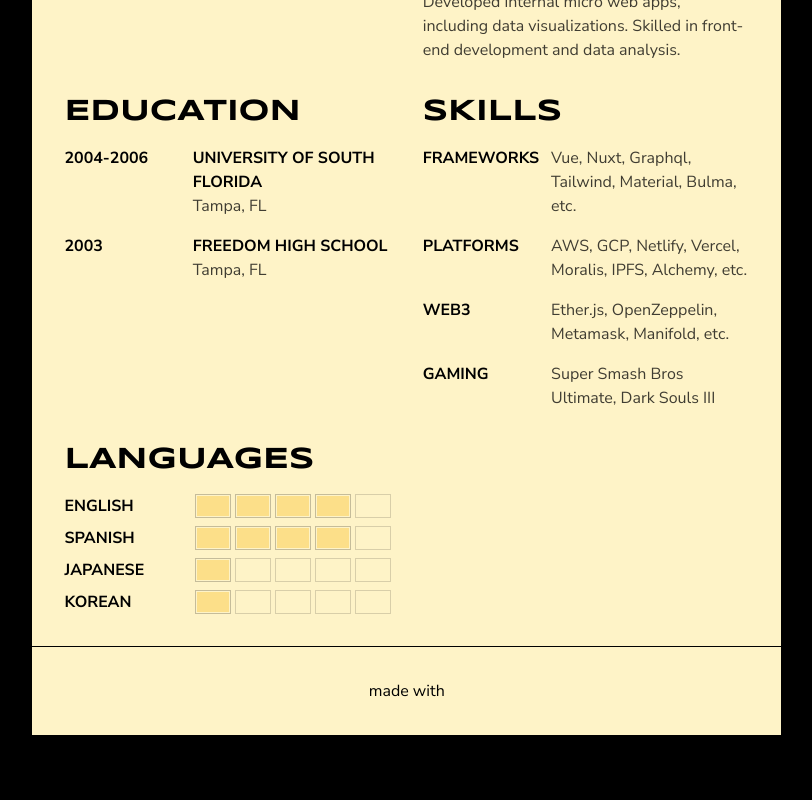
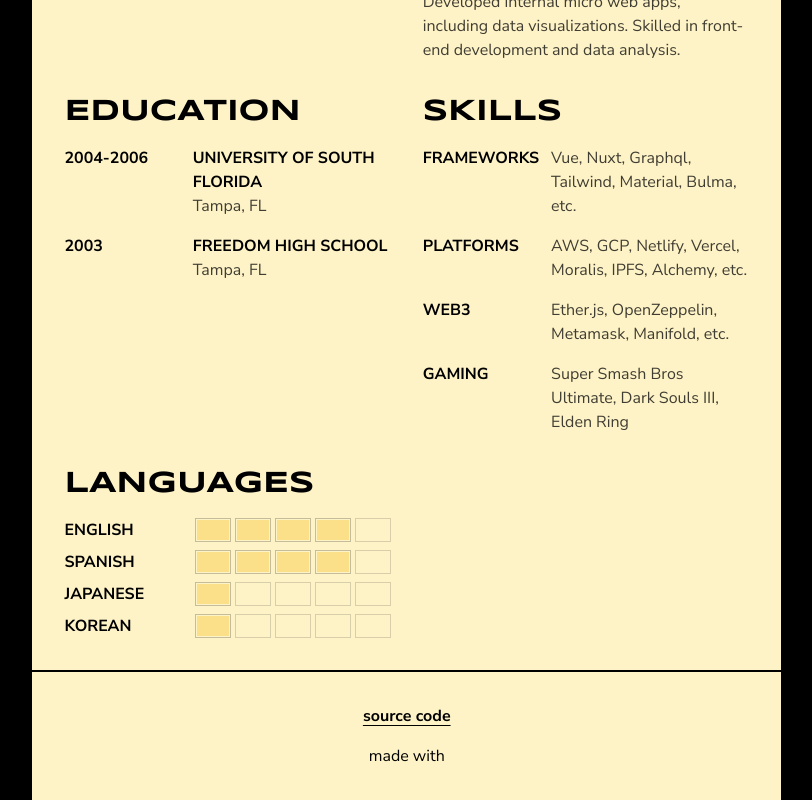
Before and after one commit to krystlc/alex-cv, a Vue app: page / in a window 1280 px wide. Shown: the part 958-1758 px from the top of the page, without its empty margins (371-1183 px from the left). Before the commit the page ends 1693 px from the top, so only its background shows below. Built offline with nearby package versions, Linux system fonts and the light colour scheme; some icons are missing.

Commit message:
spacing adjusments

```diff
--- a/src/views/PageCoverLetter.vue
+++ b/src/views/PageCoverLetter.vue
@@ -6,11 +6,13 @@
       </div>
     </header>
     <hr />
-    <main class="sm:flex-1 sm:py-8">
-      <section class="pb-8">
+    <main class="py-8 sm:flex-1">
+      <section class="pb-4 sm:pb-0">
         <div class="bg-green-200 wrapper relative">
-          <a href="#/" class="text-black top-4 right-4 absolute">Read resume</a>
-          <picture class="aspect-square w-48 sm:w-64 block">
+          <a href="#/" class="text-black top-4 right-4 absolute"
+            >Read resume <i class="lni lni-arrow-top-right"></i
+          ></a>
+          <picture class="aspect-square w-48 sm:w-64 block sm:mx-auto">
             <img
               src="/alex.jpg"
               alt="Alex Valle"
@@ -20,7 +22,7 @@
         </div>
       </section>
       <section>
-        <div class="wrapper p-8 sm:px-0">
+        <div class="wrapper p-4 sm:p-8 sm:px-0">
           <h1 class="text-5xl mb-4">To whom it may concern</h1>
           <article
             class="grid sm:grid-cols-2 gap-4 sm:gap-16 text-justify leading-relaxed sm:text-sm text-gray-200"
--- a/src/views/PageResume.vue
+++ b/src/views/PageResume.vue
@@ -86,7 +86,7 @@
         </section>
         <section>
           <h2>Work Experience</h2>
-          <ul class="space-y-2">
+          <ul class="space-y-4 sm:space-y-2">
             <li v-for="item in workExperienceItems">
               <h4>{{ item.heading }} {{ item.year }}</h4>
               <span>{{ item.subheading }}</span>
@@ -137,9 +137,19 @@
           </ul>
         </section>
       </main>
-      <footer class="py-8 border-t border-black">
-        <p class="flex items-center justify-center">
-          made with <i class="lni lni-vuejs text-teal-600"></i>
+      <footer class="py-8 border-t-2 border-black text-center space-y-4">
+        <a
+          href="https://github.com/krystlc/alex-cv"
+          target="_blank"
+          rel="noopener noreferrer"
+          class="inline-flex gap-1 items-center"
+          >source code</a
+        >
+        <p>
+          made with
+          <span class="block text-4xl">
+            <i class="lni lni-vuejs text-teal-600"></i>
+          </span>
         </p>
       </footer>
     </div>
@@ -207,7 +217,7 @@ const skillItems: BaseItem[] = [
   },
   {
     heading: "Gaming",
-    subheading: "Super Smash Bros Ultimate, Dark Souls III",
+    subheading: "Super Smash Bros Ultimate, Dark Souls III, Elden Ring",
   },
 ];
 
```
